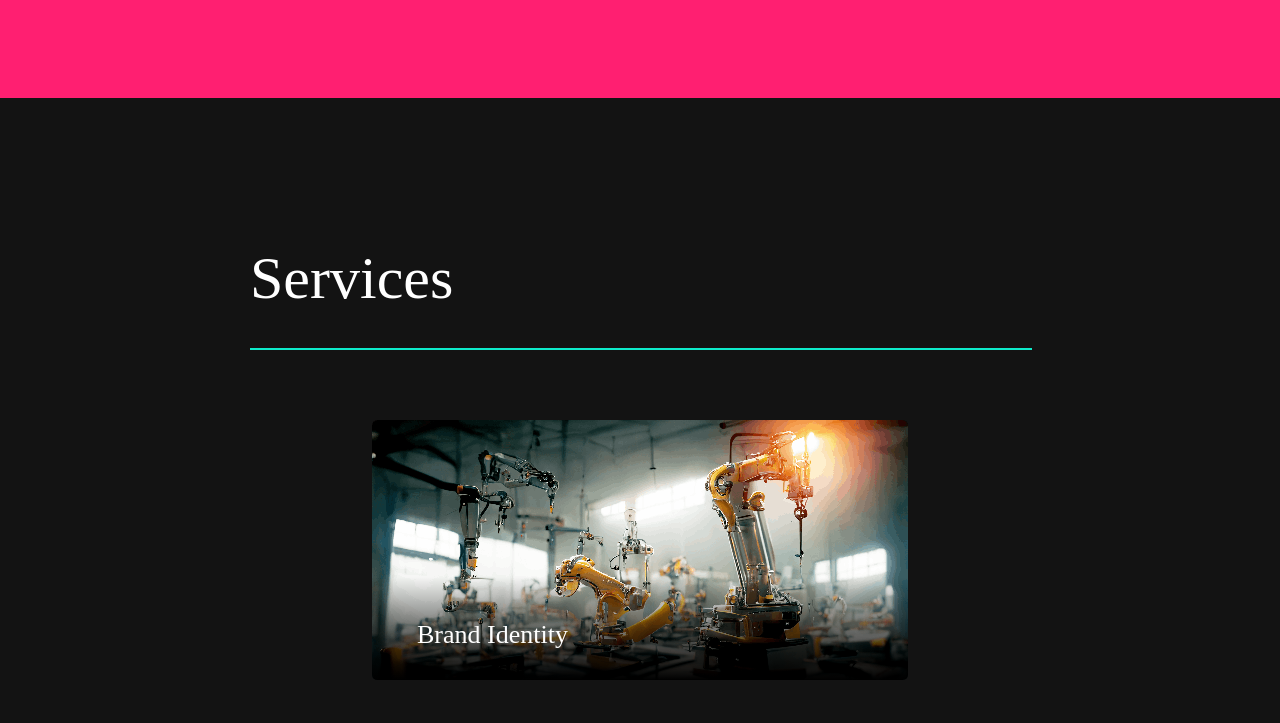
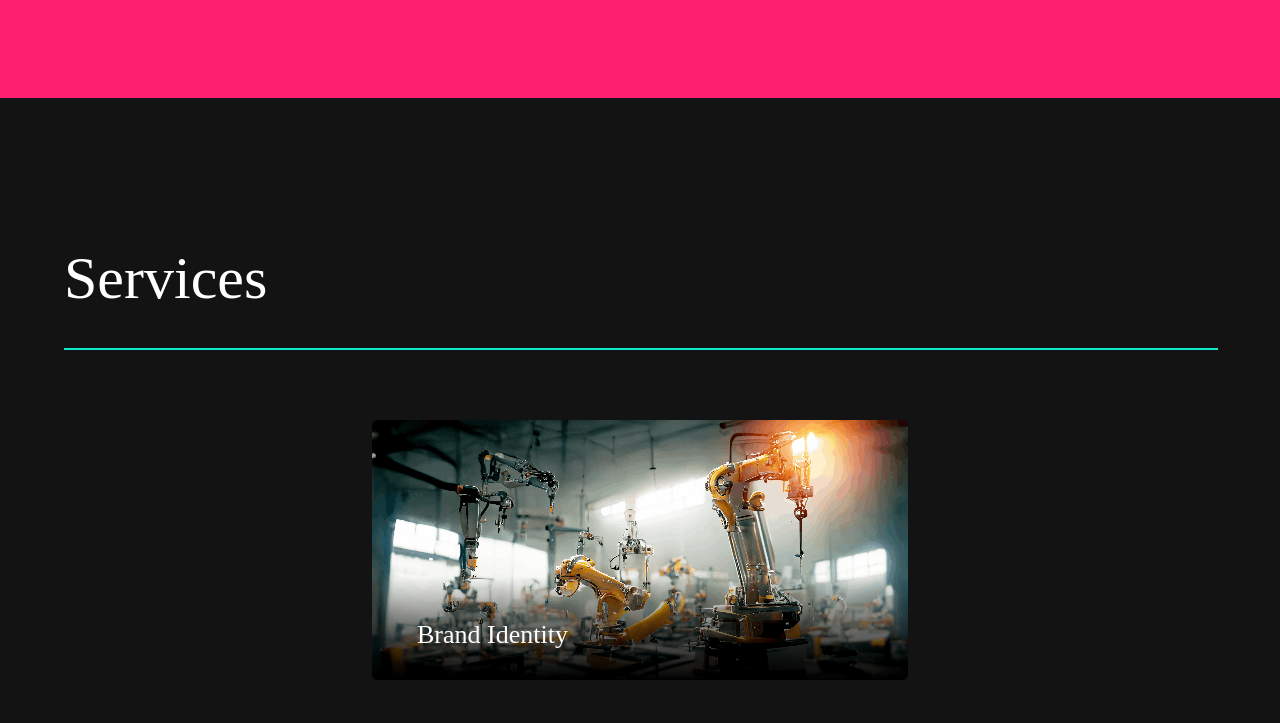
Before and after one commit to erenyagami99/home_page_macavv, a React (Create React App) app in the folder home_page/: page / in a window 1280 px wide. Shown: the part 2953-3676 px from the top of the page. Built offline with nearby package versions, Linux system fonts and the light colour scheme.

Commit message:
completed

```diff
--- a/home_page/src/App.css
+++ b/home_page/src/App.css
@@ -372,7 +372,7 @@
     padding: 100px 5%;
   }
   .third-inner-section {
-    padding: 150px 5%;
+    padding: 150px 5% !important;
   }
 }
 @media screen and (max-width: 1500px) {
```
